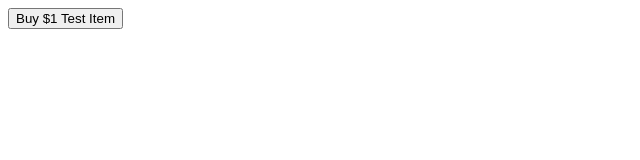
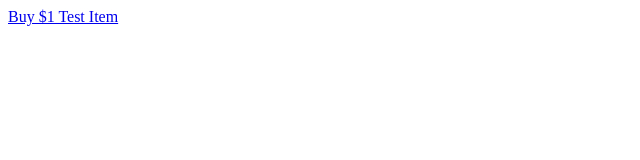
Before and after one commit to Frispeyz/payment-app, a plain HTML site: page index.html in a window 1280 px wide. Shown: the whole page, without its empty margins (0-640 px from the left). Drawn offline with Linux system fonts and the light colour scheme.

Commit message:
Update index.html

```diff
--- a/index.html
+++ b/index.html
@@ -1,3 +1,3 @@
-<a href="https://buy.stripe.com/test_14A9AT7KQeYf6rNeF0fQI00">
-  <button>Buy $1 Test Item</button>
+<a href="https://buy.stripe.com/test_14A9AT7KQeYf6rNeF0fQI00" target="_blank">
+  Buy $1 Test Item
 </a>
```
